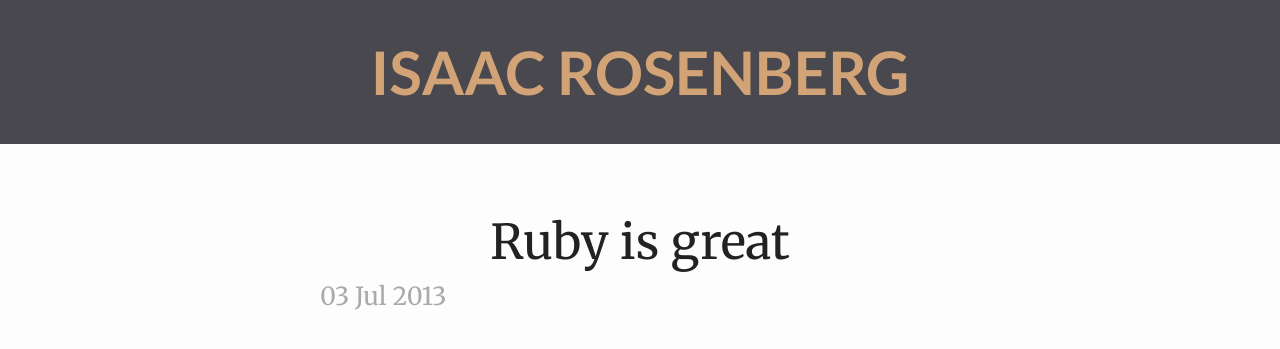
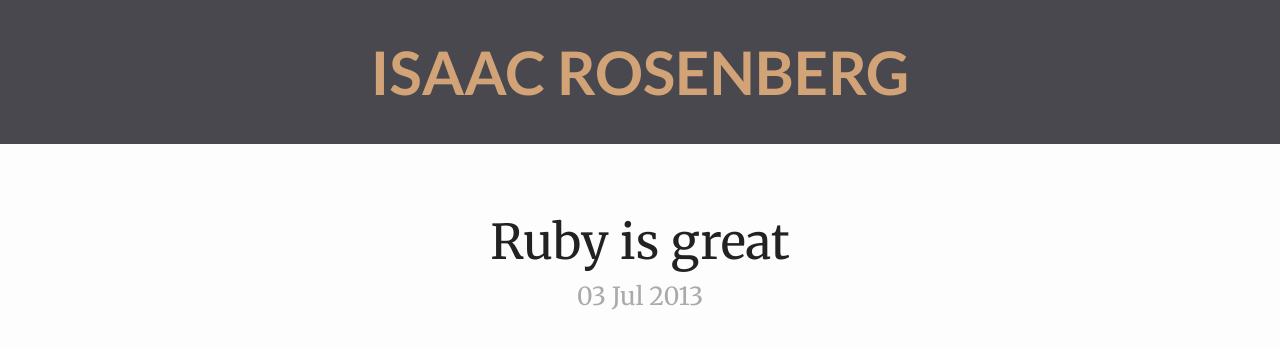
Before and after one commit to irosenb/blog, a Jekyll site: the page built from _posts/2013-07-03-ruby-is-great.markdown, in a window 1280 px wide. Shown: the top 349 px of the page. Built offline with Jekyll 4.4.1, drawn with Linux system fonts in a browser that asks for light colours; Markdown is read by kramdown in place of the engine named in the settings.

Commit message:
refactoring code, html5 stuff

```diff
--- a/_layouts/default.html
+++ b/_layouts/default.html
@@ -23,18 +23,15 @@
     <link rel="stylesheet" href="/css/typeplate.css">
 
 </head>
-    <body {% if page.categories != nil %}
-              class="{{ page.categories }}"
-          {% endif %}>
+<body {% if page.categories != nil %} class="{{ page.categories }}" {% endif %}>
 
-        <div class="container">
         <div class="header">
-              <h1 class="title"><a class="title" href="/">{{ site.name }}</a></h1>
+            <h1 class="title"><a class="title" href="/" rel="author">{{ site.name }}</a></h1>
         </div>
+
         <div class="site">
             {{ content }}
         </div>
-        </div> <!-- /container -->
+    {% include analytics.html %}
 </body>
-    {% include analytics.html %}
 </html>
--- a/_layouts/post.html
+++ b/_layouts/post.html
@@ -1,9 +1,12 @@
 ---
 layout: default
 ---
-<h2 class="post-title">{{ page.title }}</h2>
-<p class="meta">{{ page.date | date_to_string }}</p>
 
-<div class="post">
-{{ content }}
-</div>
+<header>
+	<h2 class="post-title">{{ page.title }}</h2>
+	<time class="meta" datetime={{ page.date | date_to_string }}>{{ page.date | date_to_string }}</time>
+</header>
+
+<article>
+	{{ content }}
+</article>
--- a/index.html
+++ b/index.html
@@ -1,11 +1,10 @@
 ---
 layout: default
-title: Your New Jekyll Site
+title: Isaac Rosenberg
 ---
 
 
 <div id="home">
-  <!-- <h1>Blog Posts</h1> -->
   <ul class="posts">
     {% for post in site.posts %}
       <li>
```
Lines whose indentation alone changed are shown as unchanged.
